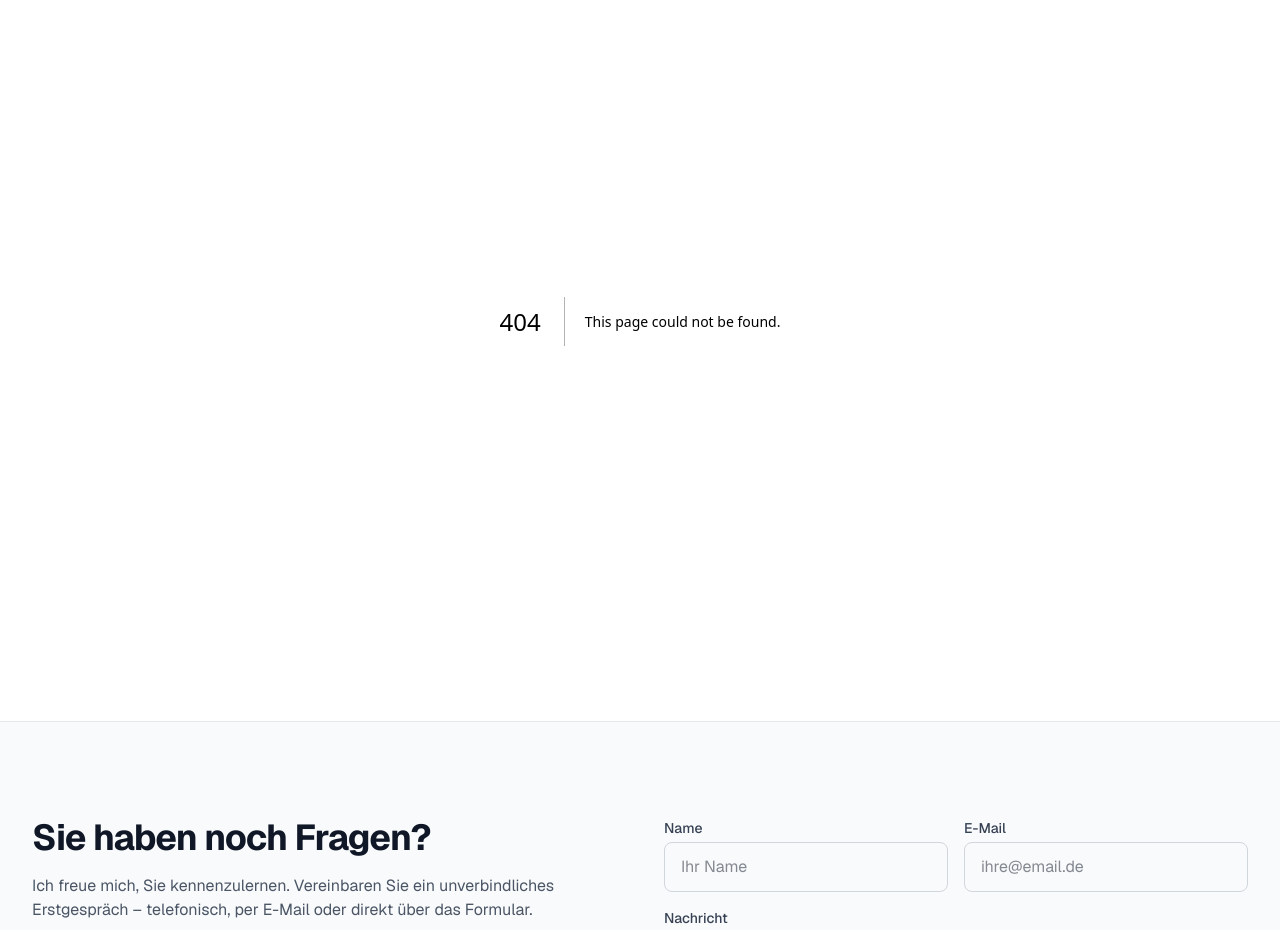
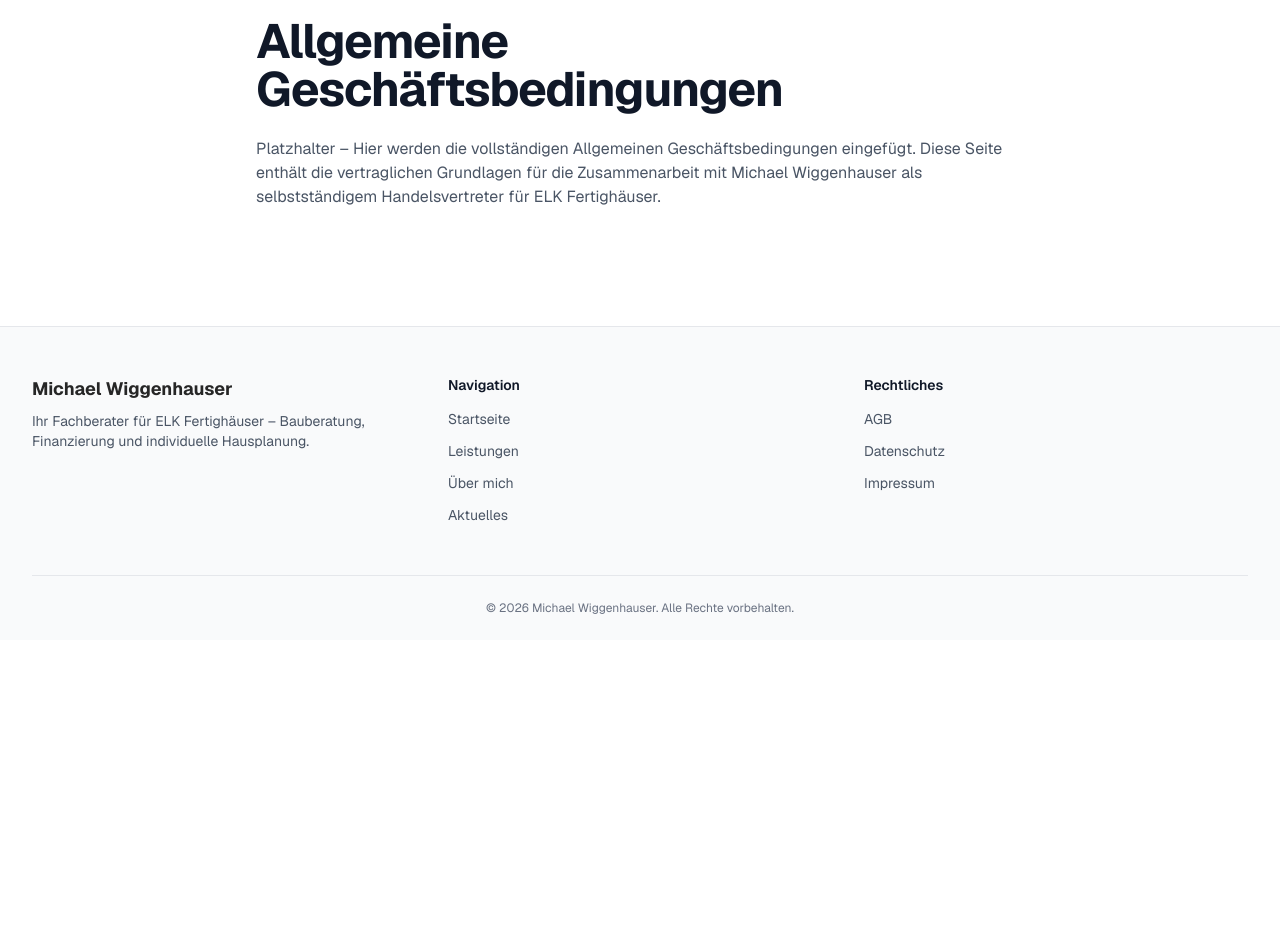
Before and after one commit to dieKrake/michael-wiggenhauser-website, a Next.js app: page /agb in a window 1280 px wide. Before the commit this address had no page. Shown: the part 160-1090 px from the top of the page. After the commit the page ends 800 px from the top, so only its background shows below. Built offline with nearby package versions, Linux system fonts and the light colour scheme.

Commit message:
add AGB page, hide contact form on legal pages, update footer links

```diff
--- /dev/null
+++ b/src/app/agb/page.tsx
@@ -0,0 +1,28 @@
+import type { Metadata } from "next";
+import Container from "@/components/layout/container";
+import Section from "@/components/layout/section";
+import Heading from "@/components/ui/heading";
+
+export const metadata: Metadata = {
+  title: "AGB",
+  description: "Allgemeine Geschäftsbedingungen",
+};
+
+export default function AGBPage() {
+  return (
+    <Section background="white">
+      <Container>
+        <div className="prose mx-auto max-w-3xl">
+          <Heading as="h1">Allgemeine Geschäftsbedingungen</Heading>
+          <p className="mt-6 text-gray-600">
+            Platzhalter – Hier werden die vollständigen Allgemeinen
+            Geschäftsbedingungen eingefügt. Diese Seite enthält die
+            vertraglichen Grundlagen für die Zusammenarbeit mit Michael
+            Wiggenhauser als selbstständigem Handelsvertreter für ELK
+            Fertighäuser.
+          </p>
+        </div>
+      </Container>
+    </Section>
+  );
+}
--- a/src/app/layout.tsx
+++ b/src/app/layout.tsx
@@ -2,7 +2,7 @@ import type { Metadata } from "next";
 import { Geist, Geist_Mono } from "next/font/google";
 import Navbar from "@/components/layout/navbar";
 import Footer from "@/components/layout/footer";
-import KontaktFormular from "@/components/sections/kontakt-formular";
+import KontaktFormularWrapper from "@/components/sections/kontakt-formular-wrapper";
 import { siteConfig } from "@/lib/constants";
 import "./globals.css";
 
@@ -37,7 +37,7 @@ export default function RootLayout({
       <body className="flex min-h-full flex-col">
         <Navbar />
         <main className="flex-1">{children}</main>
-        <KontaktFormular />
+        <KontaktFormularWrapper />
         <Footer />
       </body>
     </html>
--- /dev/null
+++ b/src/components/sections/kontakt-formular-wrapper.tsx
@@ -0,0 +1,14 @@
+"use client";
+
+import { usePathname } from "next/navigation";
+import KontaktFormular from "./kontakt-formular";
+
+const LEGAL_PATHS = ["/agb", "/datenschutz", "/impressum"];
+
+const KontaktFormularWrapper = () => {
+  const pathname = usePathname();
+  if (LEGAL_PATHS.includes(pathname)) return null;
+  return <KontaktFormular />;
+};
+
+export default KontaktFormularWrapper;
--- a/src/components/sections/kontakt-formular.tsx
+++ b/src/components/sections/kontakt-formular.tsx
@@ -13,8 +13,8 @@ const KontaktFormular = () => {
             <Heading as="h2">Sie haben noch Fragen?</Heading>
             <p className="mt-4 text-gray-600">
               Ich freue mich, Sie kennenzulernen. Vereinbaren Sie ein
-              unverbindliches Erstgespräch – telefonisch, per E-Mail oder
-              direkt über das Formular.
+              unverbindliches Erstgespräch – telefonisch, per E-Mail oder direkt
+              über das Formular.
             </p>
             <div className="mt-8 space-y-4">
               <div className="flex items-center gap-3">
@@ -44,7 +44,7 @@ const KontaktFormular = () => {
                   type="text"
                   id="contact-name"
                   name="name"
-                  className="mt-1 block w-full rounded-lg border border-gray-300 px-4 py-3 text-gray-900 focus:border-gray-700 focus:outline-none focus:ring-1 focus:ring-gray-700"
+                  className="mt-1 block w-full rounded-lg border border-gray-300 px-4 py-3 text-gray-900 focus:border-gray-700 focus:ring-1 focus:ring-gray-700 focus:outline-none"
                   placeholder="Ihr Name"
                 />
               </div>
@@ -59,7 +59,7 @@ const KontaktFormular = () => {
                   type="email"
                   id="contact-email"
                   name="email"
-                  className="mt-1 block w-full rounded-lg border border-gray-300 px-4 py-3 text-gray-900 focus:border-gray-700 focus:outline-none focus:ring-1 focus:ring-gray-700"
+                  className="mt-1 block w-full rounded-lg border border-gray-300 px-4 py-3 text-gray-900 focus:border-gray-700 focus:ring-1 focus:ring-gray-700 focus:outline-none"
                   placeholder="ihre@email.de"
                 />
               </div>
@@ -75,7 +75,7 @@ const KontaktFormular = () => {
                 id="contact-message"
                 name="message"
                 rows={5}
-                className="mt-1 block w-full rounded-lg border border-gray-300 px-4 py-3 text-gray-900 focus:border-gray-700 focus:outline-none focus:ring-1 focus:ring-gray-700"
+                className="mt-1 block w-full rounded-lg border border-gray-300 px-4 py-3 text-gray-900 focus:border-gray-700 focus:ring-1 focus:ring-gray-700 focus:outline-none"
                 placeholder="Ihre Nachricht..."
               />
             </div>
@@ -91,6 +91,10 @@ const KontaktFormular = () => {
                 className="text-sm text-gray-600"
               >
                 Ich habe die{" "}
+                <a href="/agb" className="underline hover:text-gray-900">
+                  AGB
+                </a>{" "}
+                und der{" "}
                 <a
                   href="/datenschutz"
                   className="underline hover:text-gray-900"
--- a/src/lib/constants.ts
+++ b/src/lib/constants.ts
@@ -15,6 +15,7 @@ export const navigation = [
 export const footerLinks = {
   main: navigation,
   legal: [
+    { label: "AGB", href: "/agb" },
     { label: "Datenschutz", href: "/datenschutz" },
     { label: "Impressum", href: "/impressum" },
   ],
```
